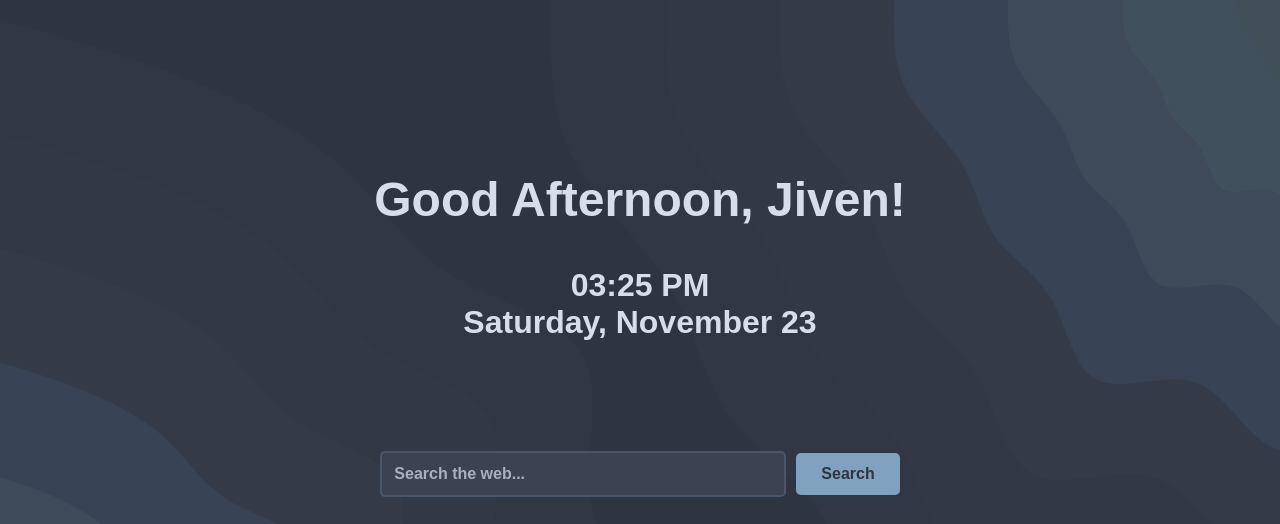
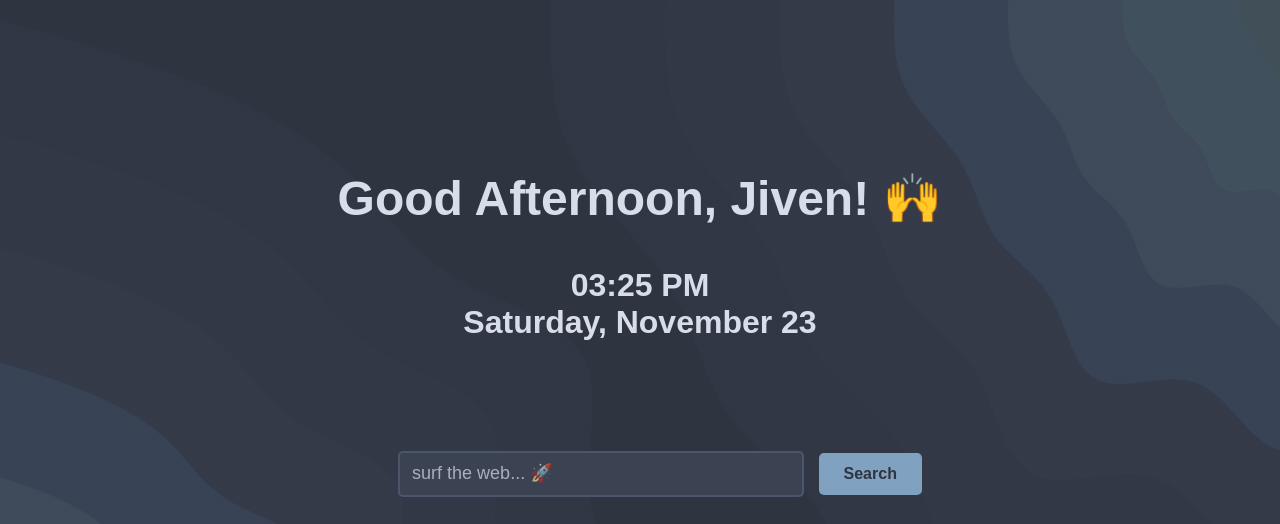
Before and after one commit to JivenTimsina/nord-homepage, a plain HTML site: page index.html in a window 1280 px wide. Shown: the top 524 px of the page. Drawn offline with Linux system fonts and the light colour scheme.

Commit message:
insert emoji

```diff
--- a/index.html
+++ b/index.html
@@ -15,7 +15,7 @@
     <div class="clock" id="clock"></div>
     <div class="date" id="date"></div>
     <div class="search">
-      <input type="text" id="searchInput" placeholder="Search the web...">
+      <input type="text" id="searchInput" placeholder="surf the web... 🚀">
       <button onclick="performSearch()" class="search-btn">Search</button>
     </div>
     <div class="icons">
--- a/script.js
+++ b/script.js
@@ -5,11 +5,11 @@ function updateGreeting() {
   let greeting;
 
   if (hours < 12) {
-    greeting = "Good Morning, Jiven!";
+    greeting = "Good Morning, Jiven! ☕";
   } else if (hours < 18) {
-    greeting = "Good Afternoon, Jiven!";
+    greeting = "Good Afternoon, Jiven! 🙌";
   } else {
-    greeting = "Good Evening, Jiven!";
+    greeting = "Good Evening, Jiven! 🌓";
   }
 
   greetingElement.textContent = greeting;
--- a/styles.css
+++ b/styles.css
@@ -39,9 +39,7 @@ body {
 /* Search Bar */
 .search {
   margin-top: 110px;
-  display: flex;
-  justify-content: center;
-  align-items: center;
+  margin-left: 40px;
 }
 
 #searchInput {
@@ -59,7 +57,8 @@ body {
 #searchInput::placeholder {
   color: #d8dee9;
   opacity: 0.7;
-  font-weight: bold;
+  font-weight: 500;
+  font-size: 18px;
 }
 
 .search-btn {
```
